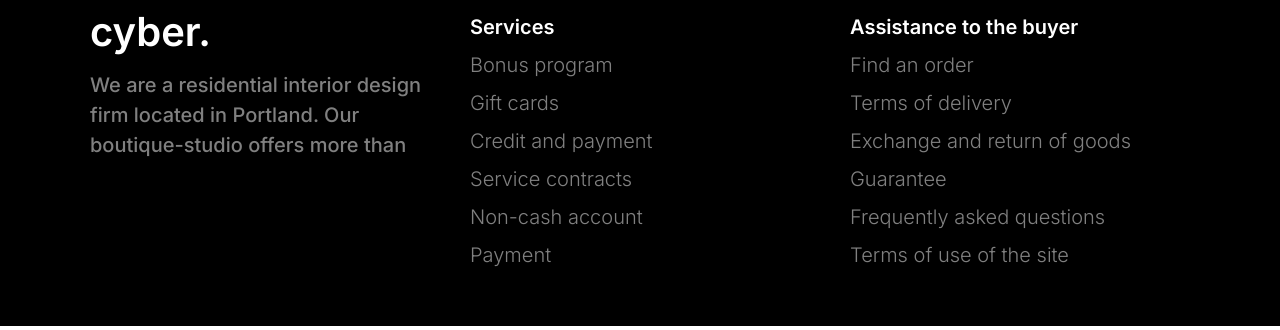
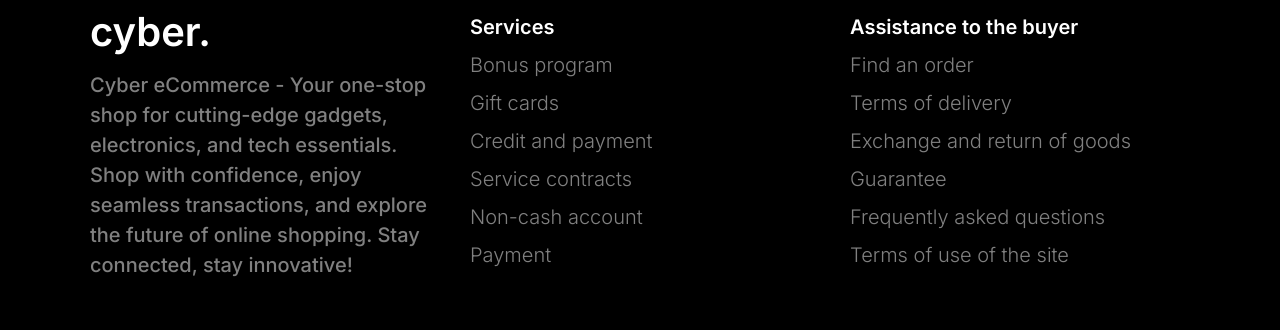
Before and after one commit to pankajghosh-klizos/ecommerce-app, a React (Vite) app: page / in a window 1280 px wide. Shown: the part 2531-2861 px from the top of the page. Built offline with nearby package versions, Linux system fonts and the light colour scheme; no server answers; a web font is replaced by a local one.

Commit message:
refactore footer text

```diff
--- a/src/components/Footer/Footer.jsx
+++ b/src/components/Footer/Footer.jsx
@@ -19,8 +19,10 @@ const Footer = () => {
             </Link>
 
             <p className="text-white-50 mt-3">
-              We are a residential interior design firm located in Portland. Our
-              boutique-studio offers more than
+              Cyber eCommerce - Your one-stop shop for cutting-edge gadgets,
+              electronics, and tech essentials. Shop with confidence, enjoy
+              seamless transactions, and explore the future of online shopping.
+              Stay connected, stay innovative!
             </p>
           </li>
 
```
